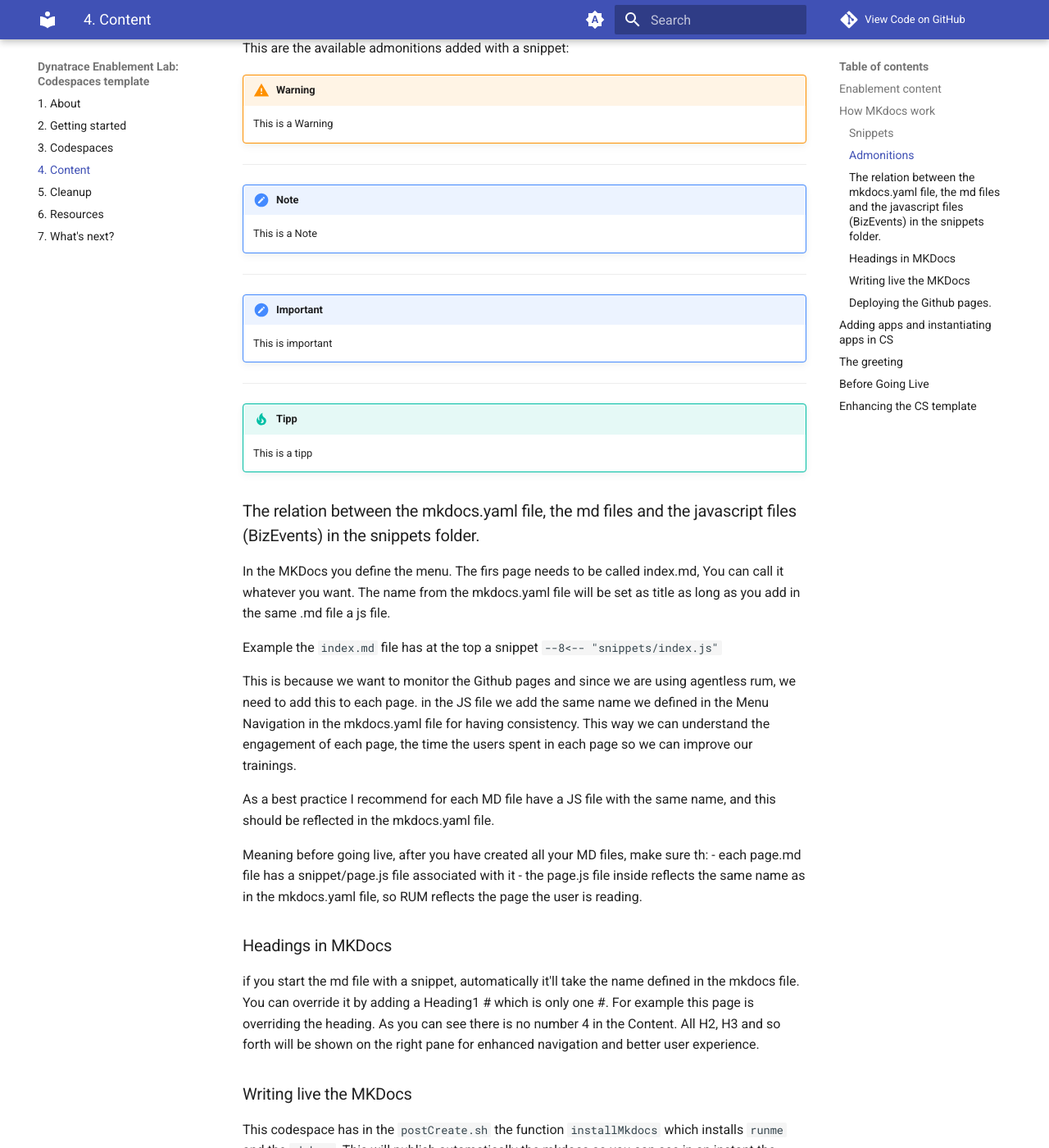
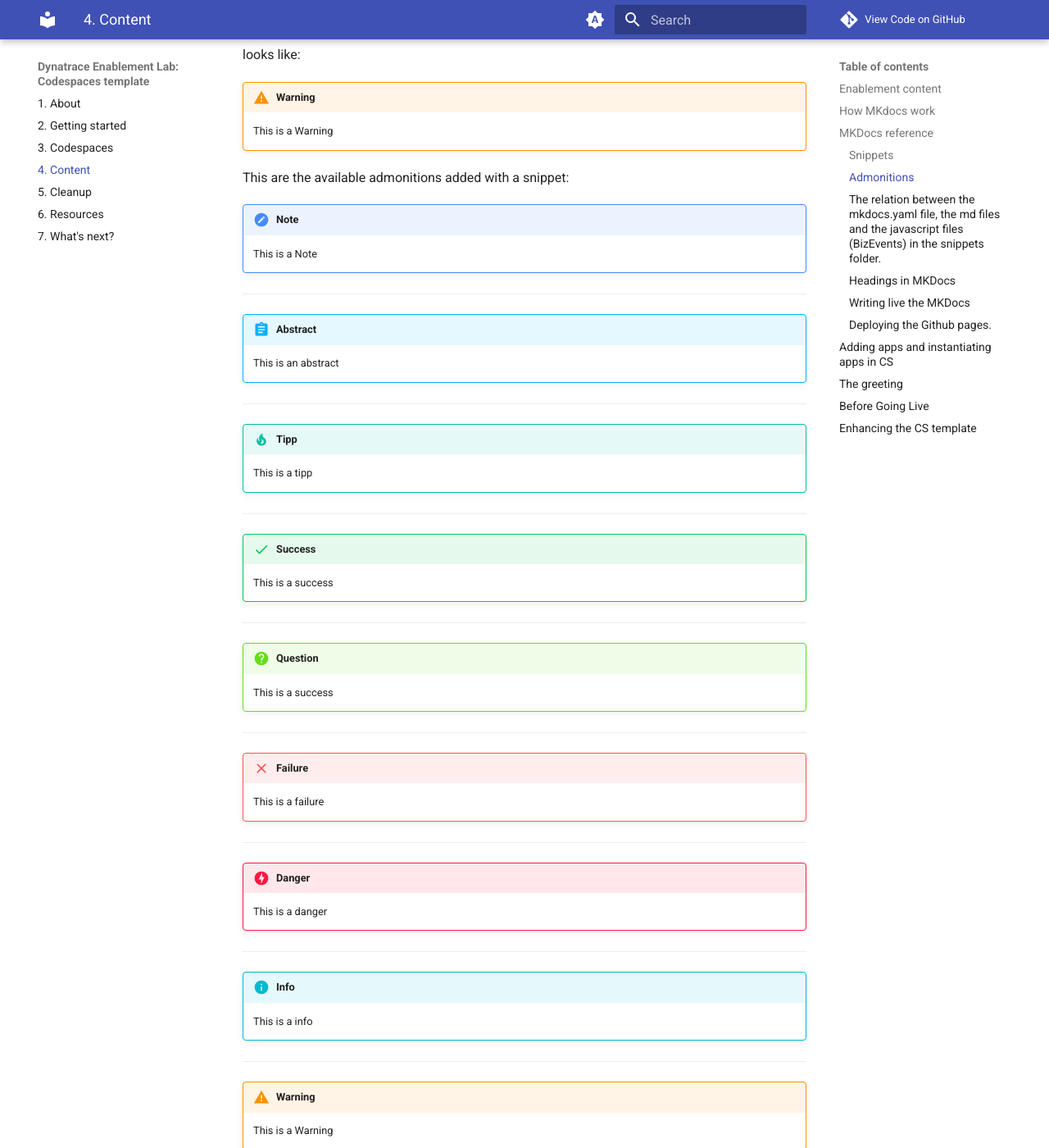
Before and after one commit to popecruzdt/enablement-codespaces-template, an MkDocs documentation site: the page built from docs/4-content.md, in a window 1280 px wide and 1400 px high, scrolled down 1083 px. Shown: the whole window at 82% size. Built offline with MkDocs 1.6.1 and Material for MkDocs 9.7.7, drawn with Linux system fonts in a browser that asks for light colours; comment, search, counter and statistics services are not loaded; some of the changed text lies outside the part shown.

Commit message:
reference, code improvements in functions.sh

```diff
--- a/docs/4-content.md
+++ b/docs/4-content.md
@@ -10,6 +10,12 @@ In here you put your enablement content after Codespaces has been started and ev
 
 All the MD files are under the **docs** folder. In the main README.md file you want to give an intro on what the tutorial is about, being very short and to the point. If you add images there you reference them to doc/img folder.
 
+
+## MKDocs reference
+
+Visit this page for the reference on using MKDocs markdown:
+
+https://squidfunk.github.io/mkdocs-material/reference/
 
 
 ### Snippets
--- a/docs/snippets/admonitions.md
+++ b/docs/snippets/admonitions.md
@@ -1,18 +1,77 @@
+!!! note "Note"
+    This is a Note
+
+---
+
+!!! abstract "Abstract"
+    This is an abstract
+
+---
+
+!!! tip "Tipp"
+    This is a tipp
+
+---
+
+!!! success "Success"
+    This is a success
+
+---
+
+!!! question "Question"
+    This is a success
+
+---
+
+!!! failure "Failure"
+    This is a failure
+
+---
+
+!!! danger "Danger"
+    This is a danger
+
+---
+
+!!! info "Info"
+    This is a info
+
+---
+
 !!! warning "Warning"
     This is a Warning
 
 ---
 
-!!! note "Note"
-    This is a Note
+!!! cross "Cross"
+    This is Crossed out
 
 ---
 
+!!! fail "Fail"
+    This is fail
+
+---
+
+!!! help "Help"
+    This is a help
+
+---
 
 !!! important "Important"
     This is important
 
 ---
 
-!!! tip "Tipp"
-    This is a tipp
+!!! hint "Hint"
+    This is a hint
+
+---
+
+!!! Example "This is an Example admonition"
+    This is an example
+
+---
+
+!!! bug "This is a bug"
+    This is a bug
```
Also changed, not shown: 1 other file.
